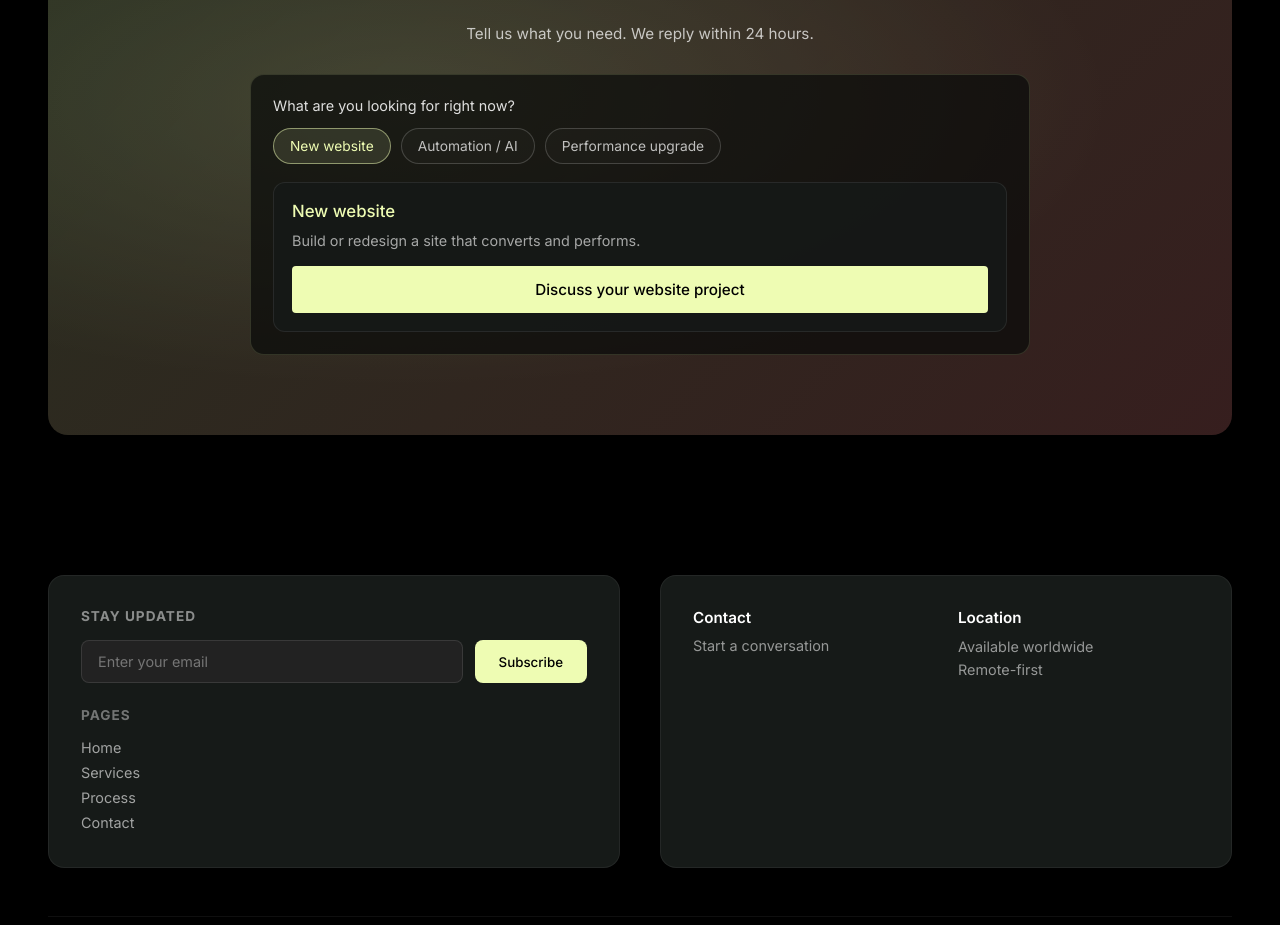
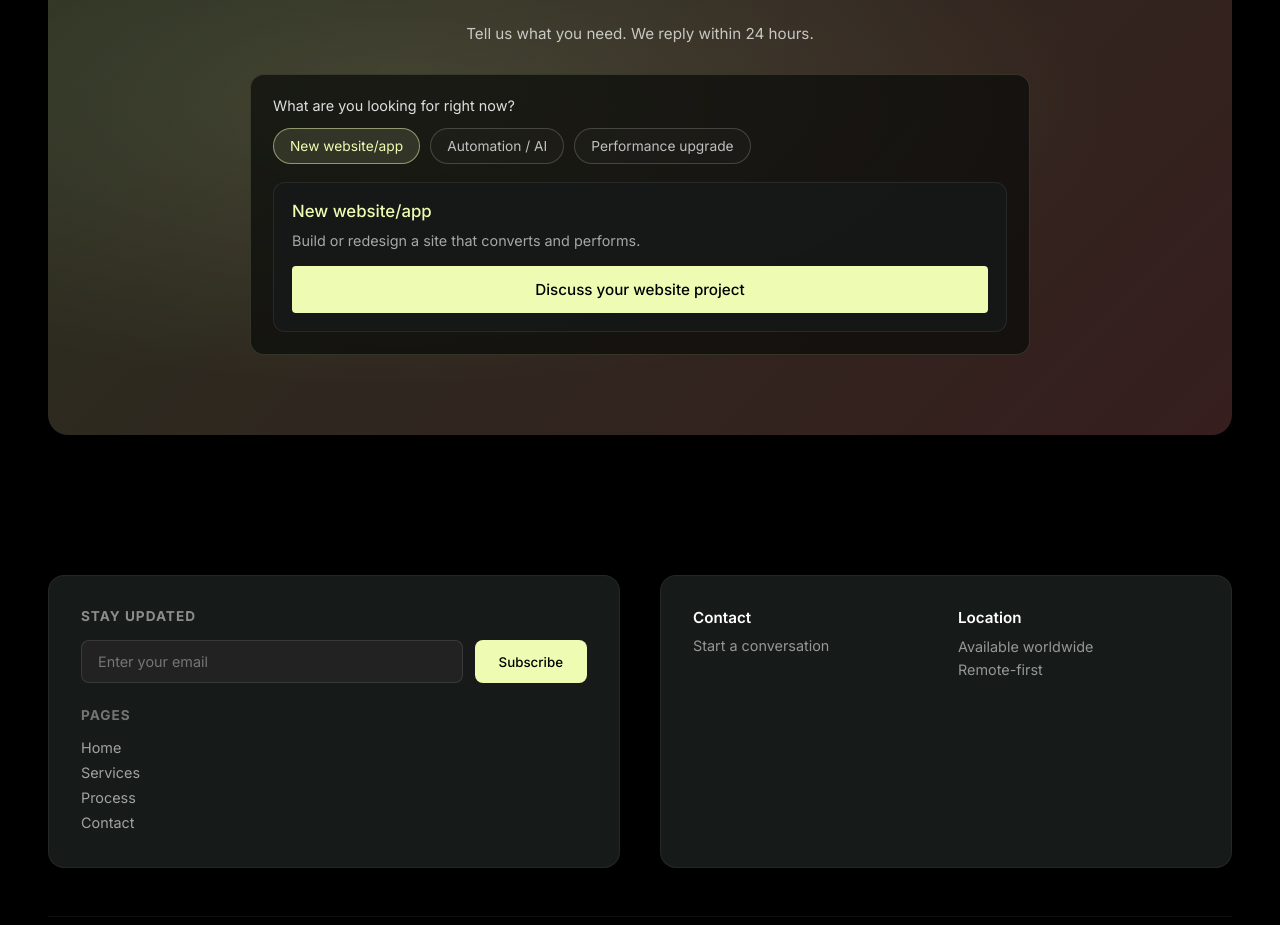
Before and after one commit to EldarGrb/Portfolio2, a React (Vite) app: page / in a window 1280 px wide. Shown: the part 3926-4851 px from the top of the page. Built offline with nearby package versions, Linux system fonts and the light colour scheme.

Commit message:
update CTA option label for website app

```diff
--- a/src/components/CTA.jsx
+++ b/src/components/CTA.jsx
@@ -6,7 +6,7 @@ function CTA({ onContact }) {
   const options = [
     {
       id: 'website',
-      label: 'New website',
+      label: 'New website/app',
       summary: 'Build or redesign a site that converts and performs.',
       cta: 'Discuss your website project',
     },
```
